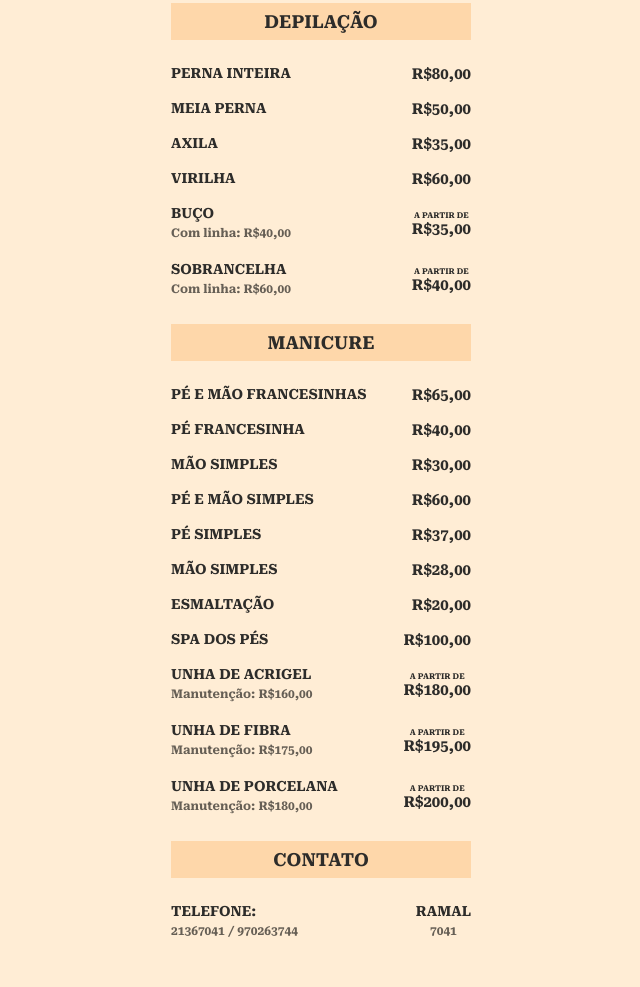
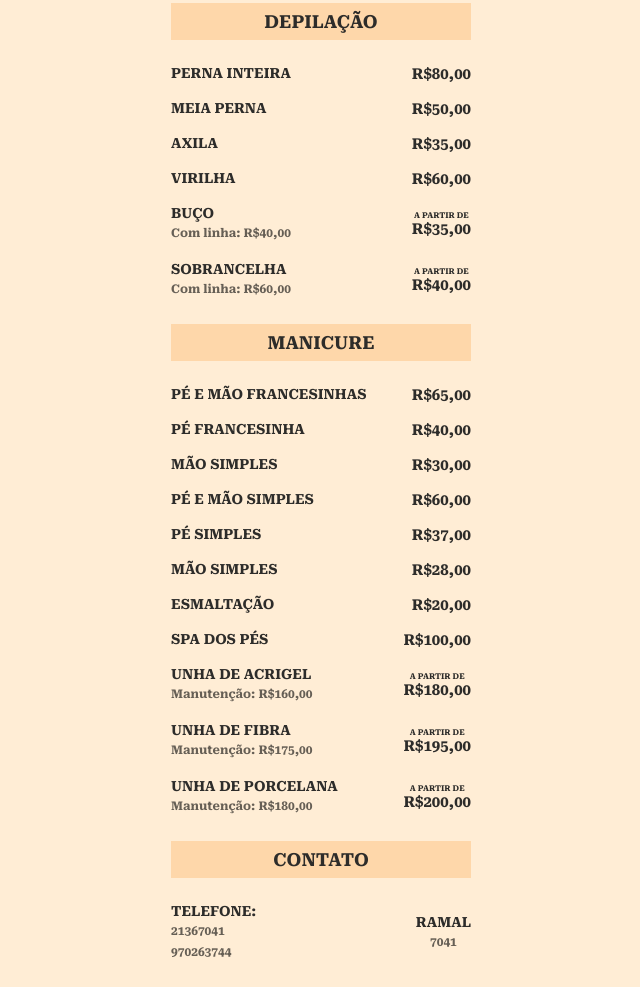
Before and after one commit to LuizSeibel/Arte-Beleza, a plain HTML site: page index.html in a window 1280 px wide. Shown: the part 352-1339 px from the top of the page, without its empty margins (319-959 px from the left). Before the commit the page ends 1318 px from the top, so only its background shows below. Drawn offline with Linux system fonts and the light colour scheme.

Commit message:
troquei o numero

```diff
--- a/index.html
+++ b/index.html
@@ -225,7 +225,7 @@
           <div class="details">
             <h3>telefone:</h3>
             <p class="description">
-              21367041 / 970263744
+              21367041<br>970263744
             </p>
           </div>
           <div class="details">
```
